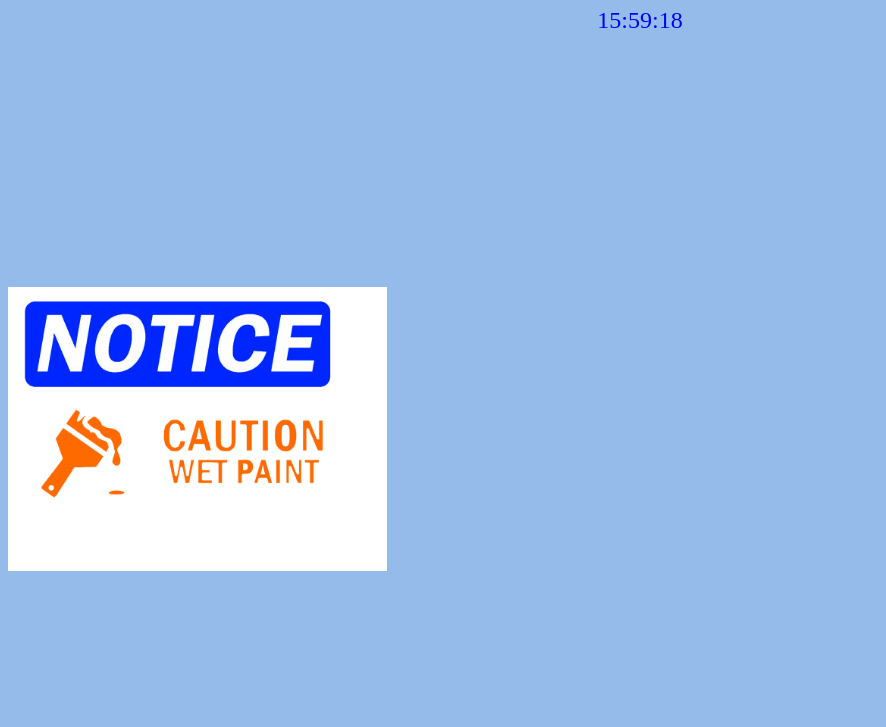
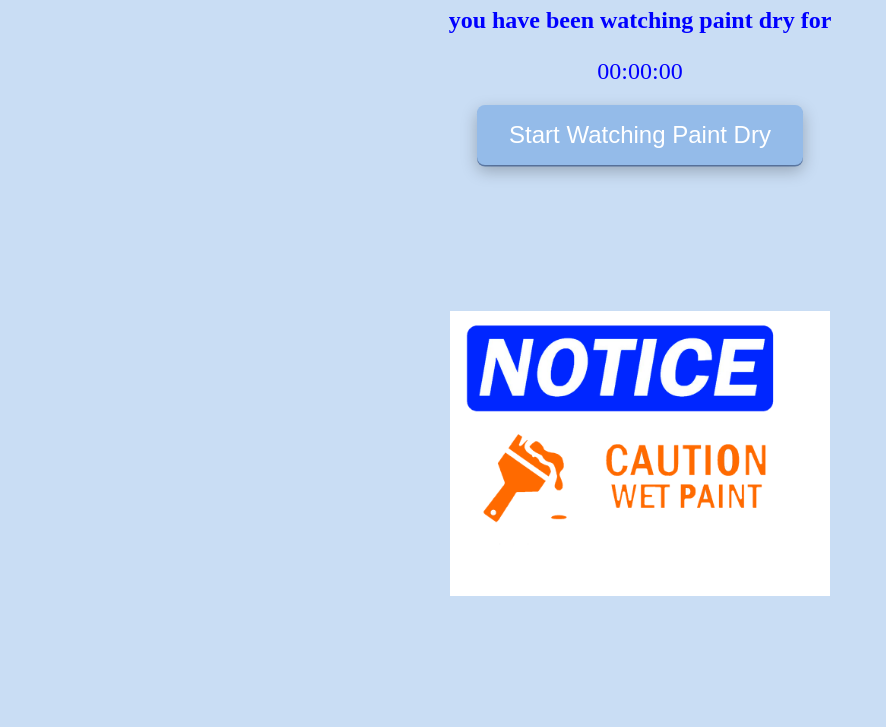
Before and after one commit to NethNut/PaintDry, a plain HTML site: page index.html in a window 1280 px wide. Shown: the part 73-800 px from the top of the page, without its empty margins (0-886 px from the left). Drawn offline with Linux system fonts and the light colour scheme.

Commit message:
aadded button an glosy backround adnd timer

```diff
--- a/index.html
+++ b/index.html
@@ -6,33 +6,49 @@
   <meta name="viewport" content="width=device-width, initial-scale=1.0">
   <title>Paint Drying Simulator</title>
   <link rel="stylesheet" href="style.css">
+</head>
+
+<body>
+  <div id="gloss-overlay"></div>
+  <h1 class="red">Paint Drying Simulator</h1>
+  <h2 class="red"></h2>
+  <h3 class="clock"> you have been watching paint dry for </h3>
+  <div class="clock" id="timer">00:00:00</div>
+  <button id="start-btn" class ="button">Start Watching Paint Dry</button>
+  <img class="wetPaint" src="images/wet paint.png" alt="">
+
+  <script>
+    let seconds = 0;
+    let intervalId = null;
+    const timerElement = document.getElementById('timer');
+    const glossOverlay = document.getElementById('gloss-overlay');
+    const startBtn = document.getElementById('start-btn');
+
+    function formatTime(sec) {
+      const hrs = String(Math.floor(sec / 3600)).padStart(2, '0');
+      const mins = String(Math.floor((sec % 3600) / 60)).padStart(2, '0');
+      const secs = String(sec % 60).padStart(2, '0');
+      return `${hrs}:${mins}:${secs}`;
+    }
+
+    function updateGlossiness(sec) {
+      let opacity = Math.max(0, 0.5 - (sec / 21600) * 0.5);
+      glossOverlay.style.background = `rgba(255,255,255,${opacity})`;
+    }
+
+    startBtn.addEventListener('click', function () {
+      if (intervalId !== null) return;
+      intervalId = setInterval(() => {
+        seconds++;
+        timerElement.textContent = formatTime(seconds);
+        updateGlossiness(seconds);
+      }, 1000);
+      startBtn.disabled = true;
+    });
 
 
-</head>
-
-<body onload="startTime()"></body>
-<h1 class="red">Paint Drying Simulator</h1>
-<h2 class="red"></h2>
-<div id="txt" class="clock"></div>
-<img class="wetPaint" src="images/wet paint.png" alt="">
-<script>
-
-  function startTime() {
-    const today = new Date();
-    let h = today.getHours();
-    let m = today.getMinutes();
-    let s = today.getSeconds();
-    m = checkTime(m);
-    s = checkTime(s);
-    document.getElementById('txt').innerHTML = h + ":" + m + ":" + s;
-  }
-  setInterval(startTime, 1000);
-  function checkTime(i) {
-    if (i < 10) { i = "0" + i };
-    return i;
-  }
-</script>
-
+    updateGlossiness(0);
+  </script>
 </body>
 
 </html>
--- a/style.css
+++ b/style.css
@@ -6,13 +6,60 @@
     text-align: center;
     color: blue;
     font-size: 150%;
+    margin-top: 0%
 }
 .wetPaint{
     width: 30%;
-    margin-top: 20%;
+    margin-top: 10%;
     background: #94BBE9;
+    margin-left: 35%;
 }
 
 body {
   background: #94BBE9;
 }
+
+#gloss-overlay {
+  position: fixed;
+  top: 0;
+  left: 0;
+  width: 100vw;
+  height: 100vh;
+  pointer-events: none;
+  background: rgba(255,255,255,0.5);
+  z-index: 0;
+  transition: background 0.5s linear;
+}
+body > *:not(#gloss-overlay) {
+  position: relative;
+  z-index: 1;
+}
+
+button {
+    width: auto;
+    height: auto;
+    padding: 16px 32px;
+    background: #94BBE9;
+    border: none;
+    font-size: 150%;
+    color: white;
+    cursor: pointer;
+    border-radius: 8px;
+    margin: 20px auto;
+    display: block;
+    transition: background 0.2s, box-shadow 0.1s, transform 0.1s;
+    box-shadow: 0 6px 16px rgba(0,0,0,0.25), 0 1.5px 0 #6a8bbd;
+    transform: translateY(0);
+}
+
+button:active {
+    box-shadow: 0 2px 6px rgba(0,0,0,0.18), 0 1px 0 #6a8bbd;
+    transform: translateY(2px);
+}
+
+button:disabled {
+    opacity: 0.6;
+    cursor: not-allowed;
+    box-shadow: none;
+    transform: none;
+}
```
